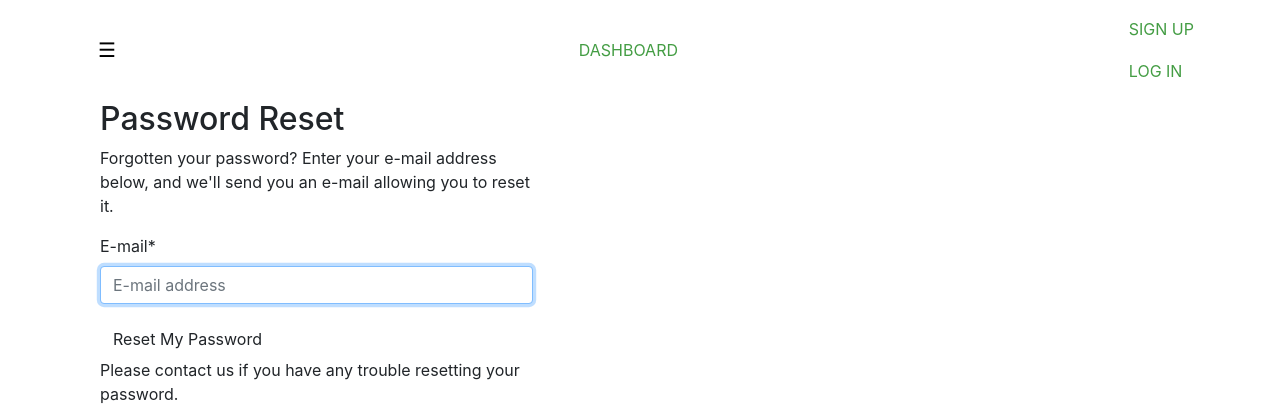
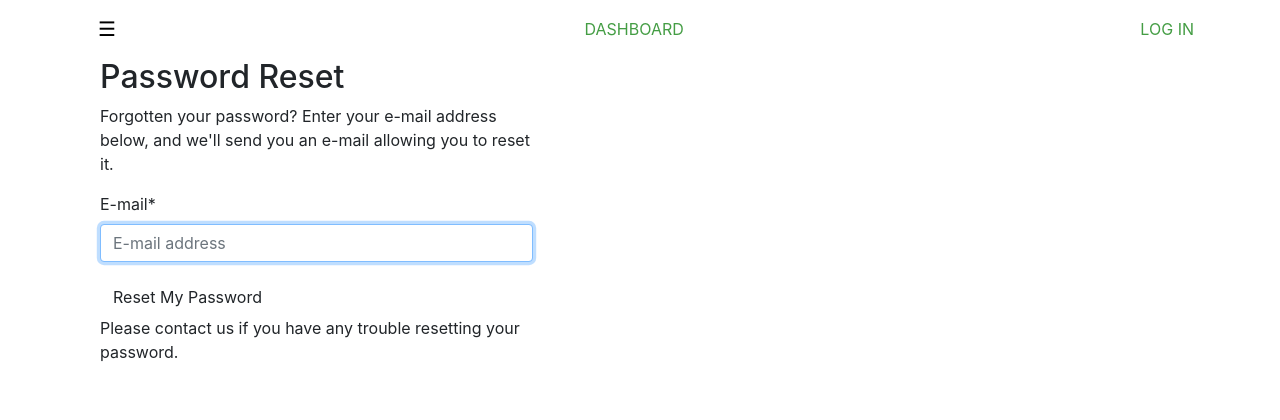
Before and after one commit to drmatthews/recipebox, a Django app: page /accounts/password/reset/ in a window 1280 px wide. Shown: the top 420 px of the page. Run offline with Django 3.2, Linux system fonts and the light colour scheme; parts of the project's set-up code (start-up, migrations or seed data) failed here and were passed over; some libraries are stand-ins or nearby versions.

Commit message:
remove signup

```diff
--- a/recipebox/templates/base.html
+++ b/recipebox/templates/base.html
@@ -65,9 +65,6 @@
                   <a class="nav-link" href="{% url 'account_logout' %}">{% trans "Logout" %}</a>
                 </li>
               {% else %}
-                <li class="nav-item">
-                  <a id="sign-up-link" class="nav-link" href="{% url 'account_signup' %}">{% trans "Sign Up" %}</a>
-                </li>
                 <li class="nav-item">
                   <a id="log-in-link" class="nav-link" href="{% url 'account_login' %}">{% trans "Log In" %}</a>
                 </li>
```
